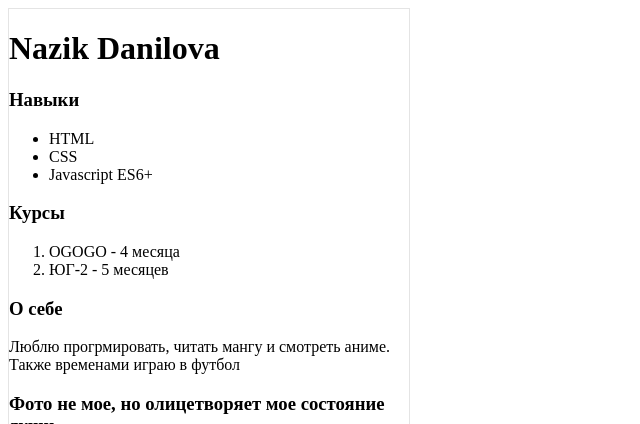
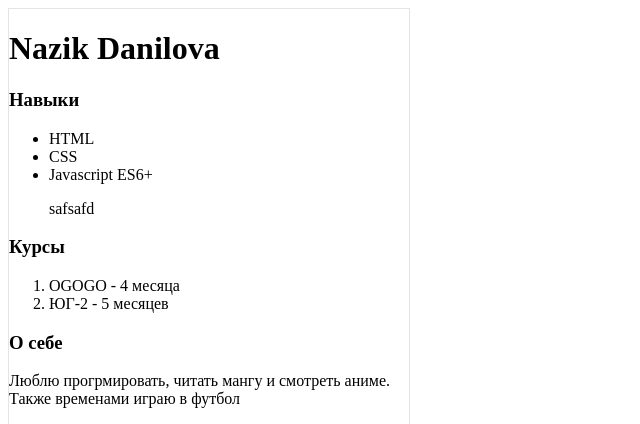
Before and after one commit to Danilova09/OGOGO-Homework-1, a plain HTML site: page index.html in a window 1280 px wide. Shown: the top 424 px of the page, without its empty margins (0-640 px from the left). Drawn offline with Linux system fonts and the light colour scheme.

Commit message:
added: saf

```diff
--- a/index.html
+++ b/index.html
@@ -15,6 +15,7 @@
         <li>HTML</li>
         <li>CSS</li>
         <li>Javascript ES6+</li>
+        <p>safsafd</p>
     </ul>
     <h3>Курсы</h3>
       <ol>
```
